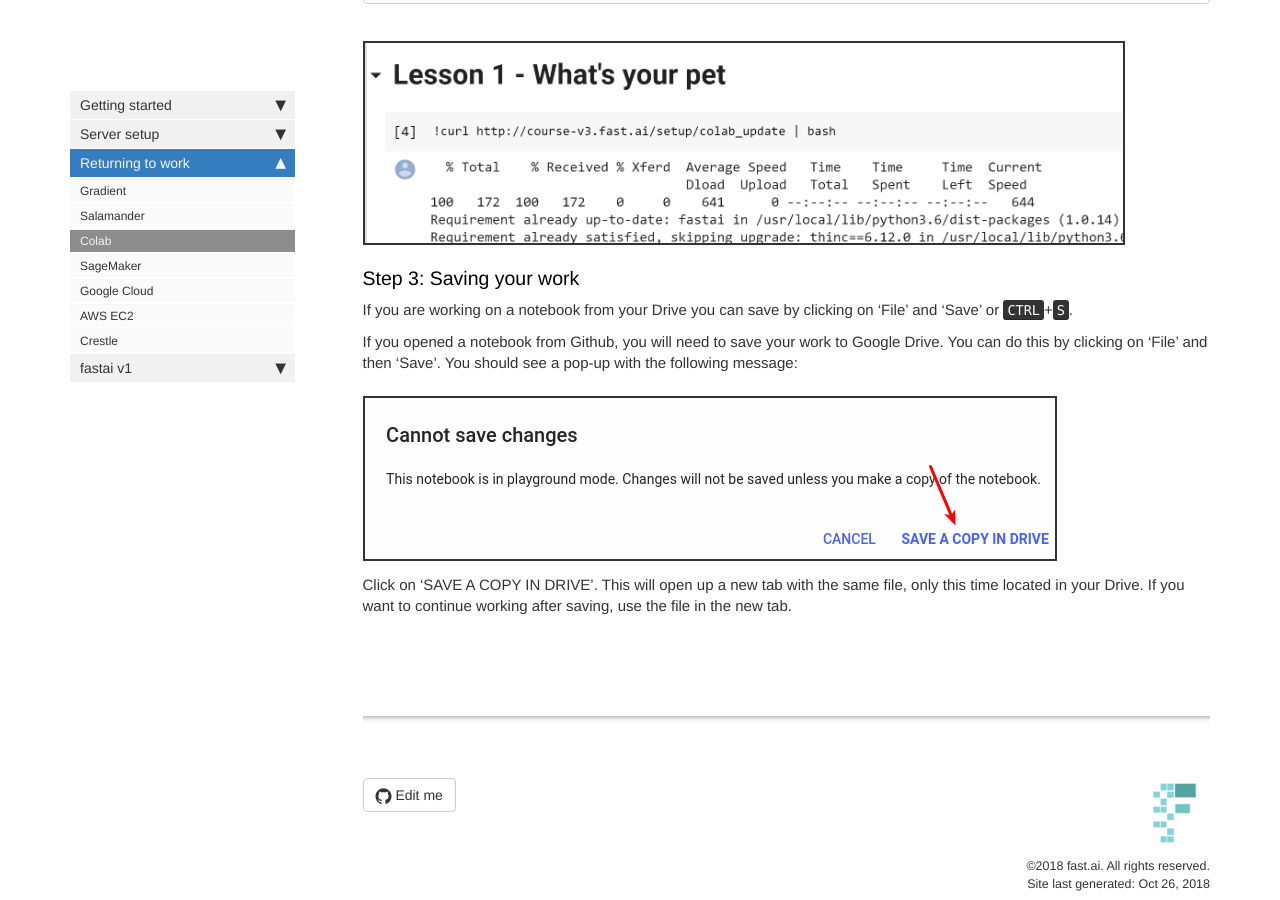
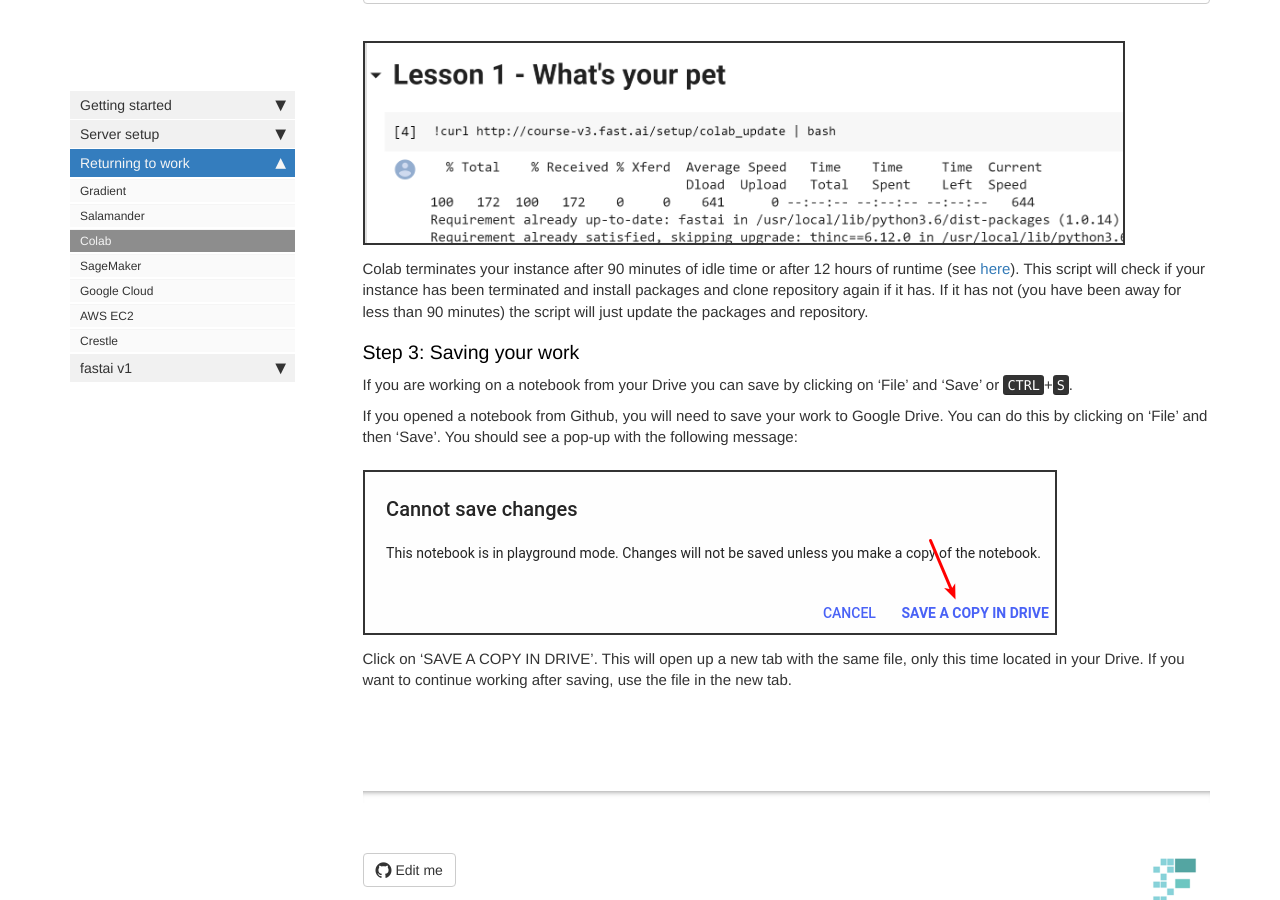
Before and after one commit to tamersalama/course-v3, a Jekyll site: the page built from docs/update_colab.md, in a window 1280 px wide and 900 px high, scrolled down 1657 px. Built offline with Jekyll 4.4.1, drawn with Linux system fonts in a browser that asks for light colours; nearby versions of some CDN libraries; comment, search, counter and statistics services are not loaded.

Commit message:
one script for start and update for colab

```diff
--- a/docs/update_colab.md
+++ b/docs/update_colab.md
@@ -28,6 +28,8 @@
 
 <img alt="" src="/images/colab/07.png" class="screenshot">
 
+Colab terminates your instance after 90 minutes of idle time or after 12 hours of runtime (see [here](https://help.clouderizer.com/running-on-cloud/google-colab/google-colab-faqs)). This script will check if your instance has been terminated and install packages and clone repository again if it has. If it has not (you have been away for less than 90 minutes) the script will just update the packages and repository.
+
 ### Step 3: Saving your work
 
 If you are working on a notebook from your Drive you can save by clicking on 'File' and 'Save' or <kbd>CTRL</kbd>+<kbd>S</kbd>.
```
